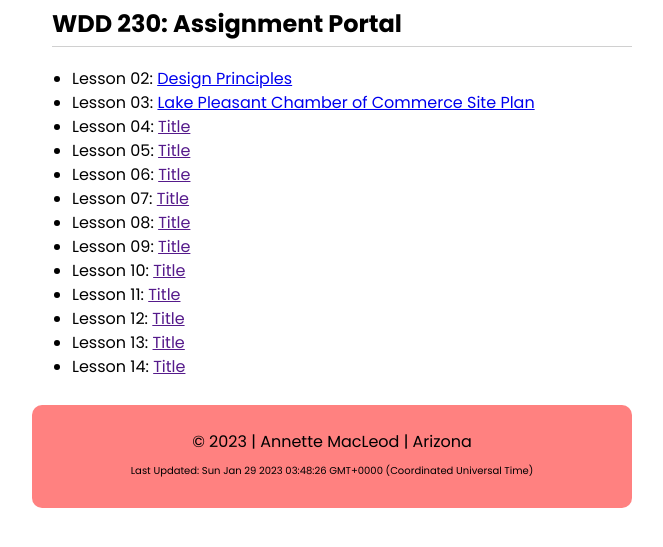
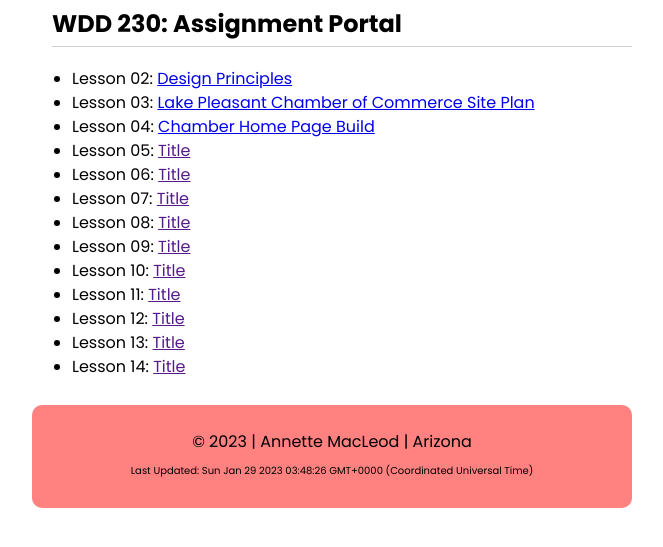
Before and after one commit to byuimacann/wdd230, a plain HTML site: page assignments/index.html in a window 1280 px wide. Shown: the part 185-732 px from the top of the page, without its empty margins (308-971 px from the left). Drawn offline with Linux system fonts and the light colour scheme.

Commit message:
added chamber home page build link

```diff
--- a/assignments/index.html
+++ b/assignments/index.html
@@ -23,7 +23,7 @@
         <ul>
             <li>Lesson 02: <a href="https://byuimacann.github.io/wdd230/lesson2/design-principles.html" target="_blank">Design Principles</a></li>
             <li>Lesson 03: <a href="https://byuimacann.github.io/wdd230/lesson3/index.html" target="_blank">Lake Pleasant Chamber of Commerce Site Plan</a></li>
-            <li>Lesson 04: <a href="">Title</a></li>
+            <li>Lesson 04: <a href="https://byuimacann.github.io/wdd230/chamber/index.html" target="_blank">Chamber Home Page Build</a></li>
             <li>Lesson 05: <a href="">Title</a></li>
             <li>Lesson 06: <a href="">Title</a></li>
             <li>Lesson 07: <a href="">Title</a></li>
```
